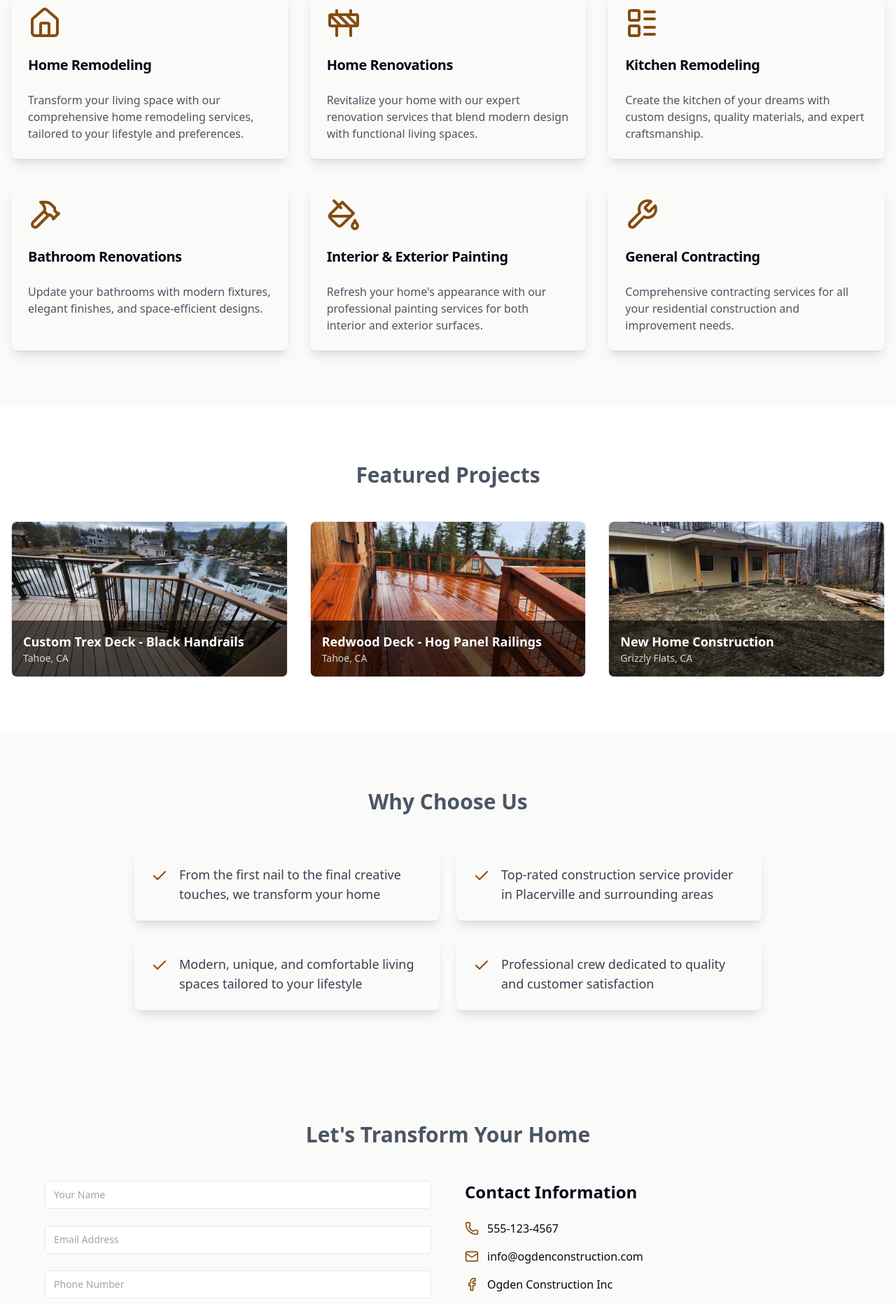
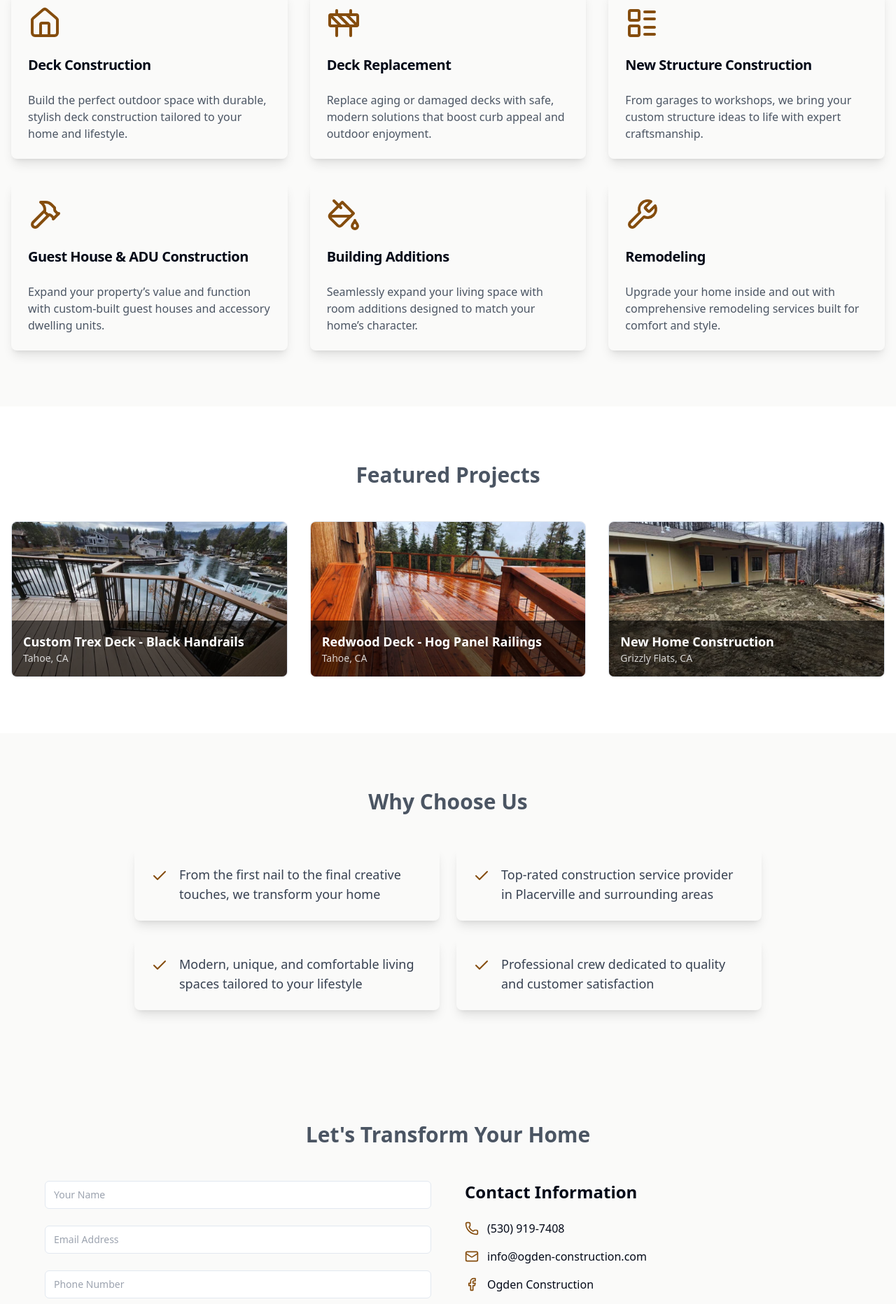
Before and after one commit to garretdgrant/ogden-construction, a Next.js app: page / in a window 1280 px wide. Shown: the part 880-2744 px from the top of the page at 70% size. Built offline with nearby package versions, Linux system fonts and the light colour scheme.

Commit message:
chore: update homepage content to reflect ogden construction

```diff
--- a/src/components/Contact.tsx
+++ b/src/components/Contact.tsx
@@ -64,44 +64,45 @@ export const Contact = () => {
             <div className="space-y-4">
               <div className="flex items-center space-x-3">
                 <Phone className="h-5 w-5 text-accent" />
-                <a href="tel:555-123-4567" className="hover:text-accent">
-                  555-123-4567
+                <a href="tel:530-919-7408" className="hover:text-accent">
+                  {" "}
+                  (530) 919-7408
                 </a>
               </div>
               <div className="flex items-center space-x-3">
                 <Mail className="h-5 w-5 text-accent" />
                 <a
-                  href="mailto:info@ogdenconstruction.com"
+                  href="mailto:info@ogden-construction.com"
                   className="hover:text-accent"
                 >
-                  info@ogdenconstruction.com
+                  info@ogden-construction.com
                 </a>
               </div>
               <div className="flex items-center space-x-3">
                 <Facebook className="h-5 w-5 text-accent" />
                 <a
-                  href="https://facebook.com/ogdenconstruction"
+                  href="https://www.facebook.com/ogden.construction.inc/" // UPDATED
                   target="_blank"
                   rel="noopener noreferrer"
                   className="hover:text-accent"
                 >
-                  Ogden Construction Inc
+                  Ogden Construction
                 </a>
               </div>
               <div className="flex items-center space-x-3">
                 <Instagram className="h-5 w-5 text-accent" />
                 <a
-                  href="https://instagram.com/ogdenconstruction"
+                  href="https://www.instagram.com/levioakden77"
                   target="_blank"
                   rel="noopener noreferrer"
                   className="hover:text-accent"
                 >
-                  @ogdenconstruction
+                  @levioakden77
                 </a>
               </div>
-              <div className="flex items-center space-x-3">
+              <div className="flex items-start space-x-3">
                 <Hammer className="h-5 w-5 text-accent" />
-                <span>Serving Placerville, CA and surrounding communities</span>
+                <span>Serving El Dorado County - Greater Sacramento areas</span>
               </div>
             </div>
           </div>
--- a/src/components/Hero.tsx
+++ b/src/components/Hero.tsx
@@ -27,14 +27,15 @@ export const Hero = () => {
       <div className="container relative z-10 mx-auto px-4">
         <div className="max-w-3xl">
           <h1 className="text-4xl md:text-6xl font-bold text-white mb-6 animate-fade-up">
-            Reliable Remodeling in Placerville, CA
+            Custom Decks & Home Construction in Placerville
           </h1>
           <p
             className="text-xl text-white/90 mb-8 animate-fade-up"
             style={{ animationDelay: "0.2s" }}
           >
-            Craftsmanship you can count on. From kitchens to custom builds, we
-            bring your vision to life.
+            From stunning decks to new builds and additions, we deliver
+            craftsmanship you can trust—tailored to your
+            lifestyle and built to last.
           </p>
           <div
             className="space-x-4 animate-fade-up"
--- a/src/components/Projects.tsx
+++ b/src/components/Projects.tsx
@@ -19,7 +19,6 @@ const projects = [
     location: "Grizzly Flats, CA",
   },
 ];
-
 
 export const Projects = () => {
   return (
--- a/src/components/Services.tsx
+++ b/src/components/Services.tsx
@@ -11,39 +11,39 @@ import { Card, CardContent, CardHeader, CardTitle } from "./ui/card";
 const services = [
   {
     icon: Home,
-    title: "Home Remodeling",
+    title: "Deck Construction",
     description:
-      "Transform your living space with our comprehensive home remodeling services, tailored to your lifestyle and preferences.",
+      "Build the perfect outdoor space with durable, stylish deck construction tailored to your home and lifestyle.",
   },
   {
     icon: Construction,
-    title: "Home Renovations",
+    title: "Deck Replacement",
     description:
-      "Revitalize your home with our expert renovation services that blend modern design with functional living spaces.",
+      "Replace aging or damaged decks with safe, modern solutions that boost curb appeal and outdoor enjoyment.",
   },
   {
     icon: LayoutList,
-    title: "Kitchen Remodeling",
+    title: "New Structure Construction",
     description:
-      "Create the kitchen of your dreams with custom designs, quality materials, and expert craftsmanship.",
+      "From garages to workshops, we bring your custom structure ideas to life with expert craftsmanship.",
   },
   {
     icon: Hammer,
-    title: "Bathroom Renovations",
+    title: "Guest House & ADU Construction",
     description:
-      "Update your bathrooms with modern fixtures, elegant finishes, and space-efficient designs.",
+      "Expand your property’s value and function with custom-built guest houses and accessory dwelling units.",
   },
   {
     icon: PaintBucket,
-    title: "Interior & Exterior Painting",
+    title: "Building Additions",
     description:
-      "Refresh your home's appearance with our professional painting services for both interior and exterior surfaces.",
+      "Seamlessly expand your living space with room additions designed to match your home’s character.",
   },
   {
     icon: Wrench,
-    title: "General Contracting",
+    title: "Remodeling",
     description:
-      "Comprehensive contracting services for all your residential construction and improvement needs.",
+      "Upgrade your home inside and out with comprehensive remodeling services built for comfort and style.",
   },
 ];
 
```
Also changed, not shown: next.config.ts (+5 -5 lines).
